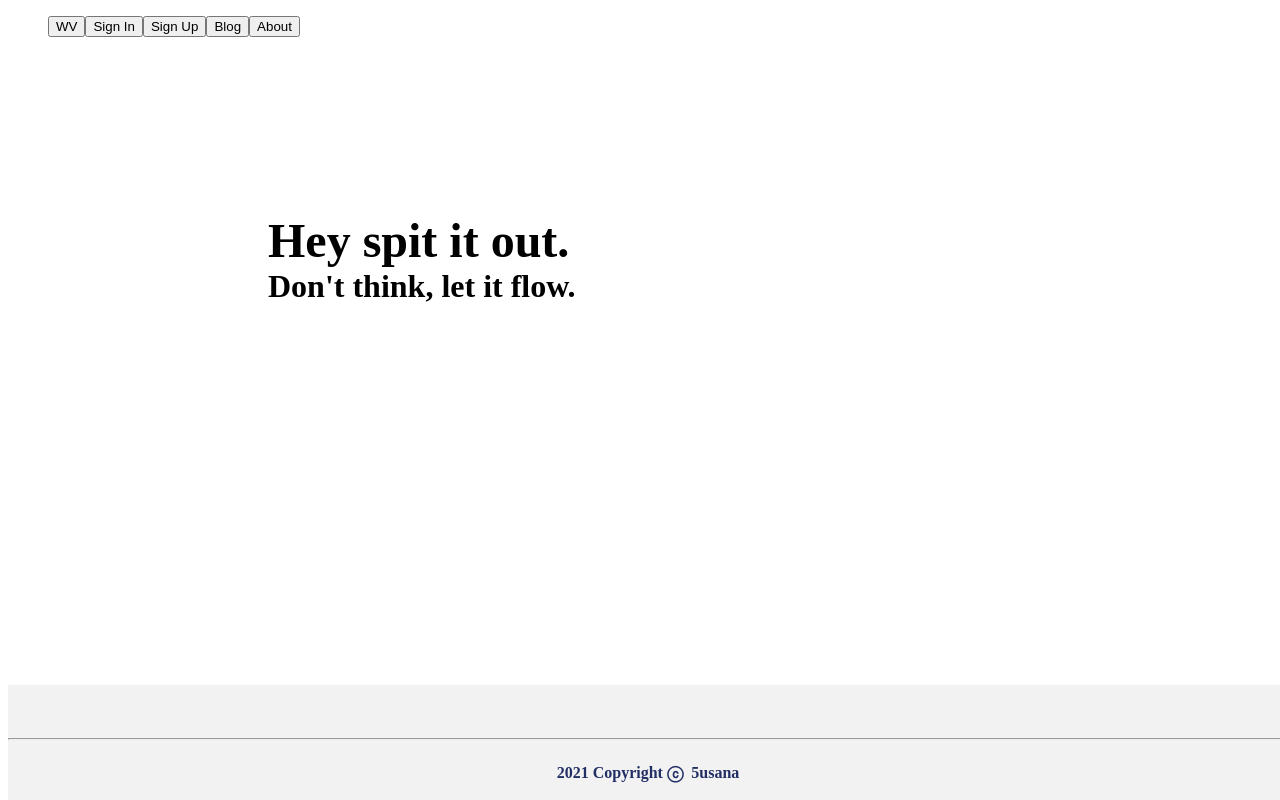
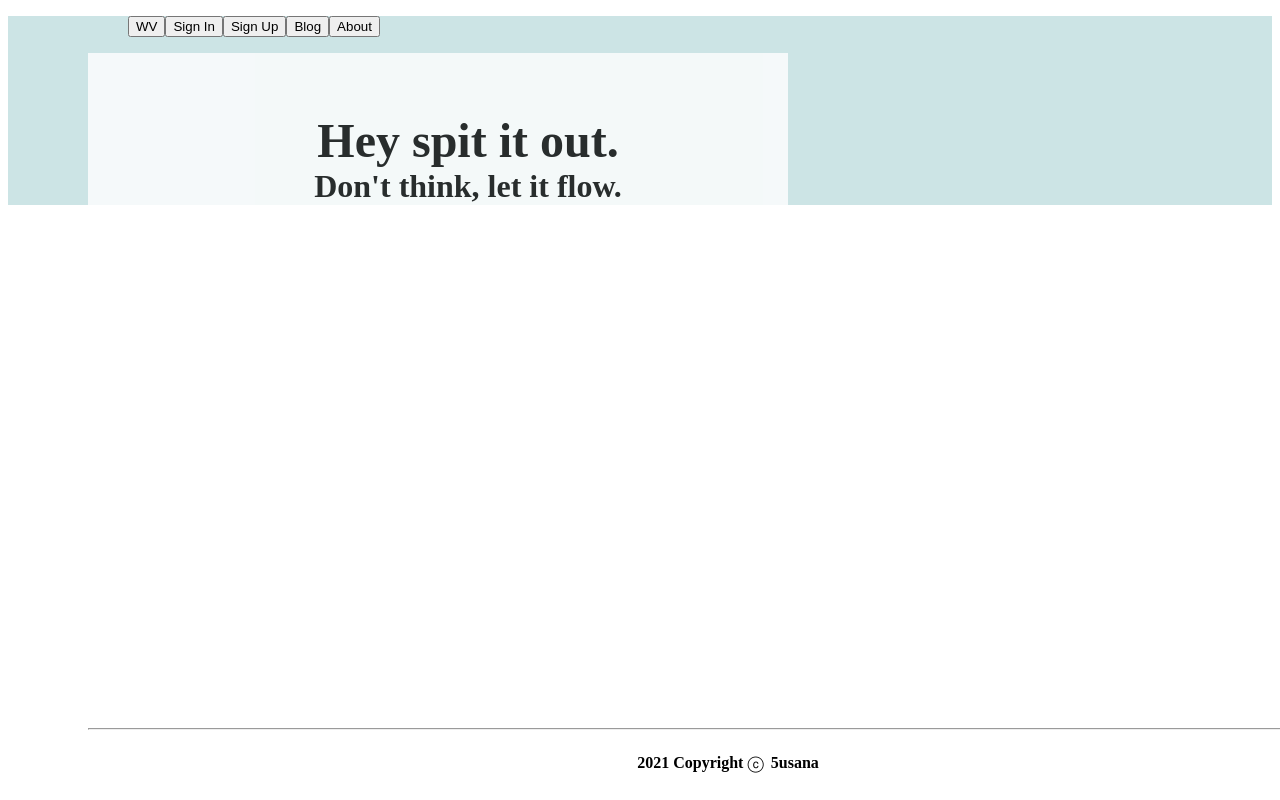
Before and after one commit to 5usana/wvblog, a React (Create React App) app: page / in a window 1280 px wide. Built offline with nearby package versions, Linux system fonts and the light colour scheme.

Commit message:
basic styling added to landing page

```diff
--- a/src/components/Footer.js
+++ b/src/components/Footer.js
@@ -6,19 +6,17 @@ const FooterStyle = styled.footer`
 	position: fixed;
 	display: block;
 	bottom: 0;
-	background-color: #f2f2f2;
-	color: #222f65;
-	height: 70px;
+	// color: #000000;
+	height: 80px;
 	width: 100vw;
 	text-align: center;
-	padding-top: 45px;
 
 	.footer-text {
 		display: inline-block;
-		color: #222f65;
-		font-weight: 700;
+		color: #000000;
+		font-weight: 550;
 		text-decoration: none;
-		padding: 0 4px;
+		padding: 0 3.5px;
 	}
 `;
 
--- a/src/components/LandingPage.js
+++ b/src/components/LandingPage.js
@@ -4,10 +4,21 @@ import NavBar from './NavBar';
 import Footer from './Footer';
 
 const HeroDiv = styled.div`
-	padding: 160px 0 0 260px;
+
+    padding: 60px 0 0 60px;
 	width: 50vw;
 	display: inline-block;
+
+    text-align: center;
+    background-color: white;
+    opacity: .8 ;
+
 `;
+
+const Section = styled.section`
+    background-color: #CCE4E5;
+    padding: 0 0 0 80px;
+`
 
 const HeaderOne = styled.h1`
 	font-size: 3rem;
@@ -21,7 +32,7 @@ const HeaderTwo = styled.h2`
 function LandingPage() {
     return (
 
-        <section>
+        <Section>
             <NavBar />
             <HeroDiv>
                 <HeaderOne>Hey spit it out. </HeaderOne>
@@ -29,7 +40,7 @@ function LandingPage() {
                 <HeaderTwo> Don't think, let it flow.</HeaderTwo>
             </HeroDiv>
             <Footer />
-        </section>
+        </Section>
     );
 }
 
```
